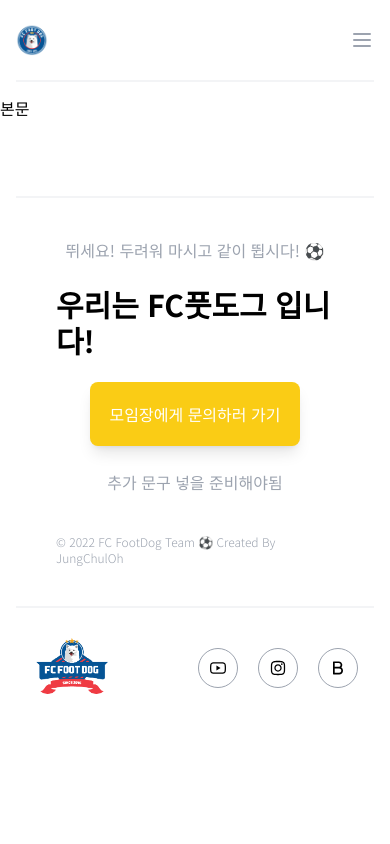
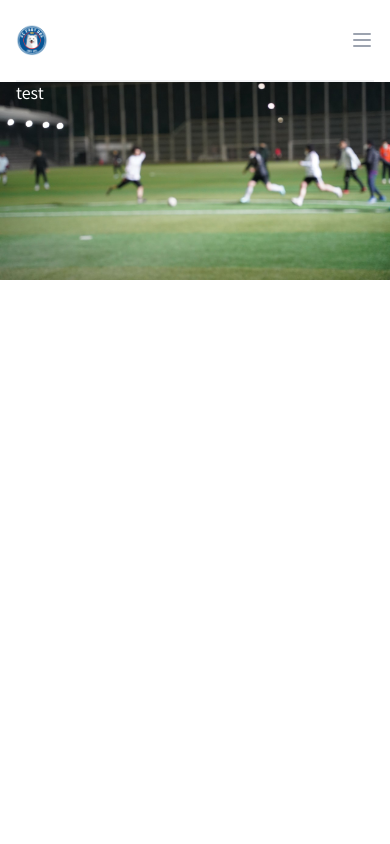
Before and after one commit to jungChulOh/foot-dog-info, a React (Create React App) app: page / in a window 390 px wide. Shown: the top 844 px of the page. Built offline with nearby package versions, Linux system fonts and the light colour scheme.

Commit message:
maindoor 생성 footer 반응형 약간 추가함

```diff
--- a/src/components/FooterComponent.jsx
+++ b/src/components/FooterComponent.jsx
@@ -10,36 +10,38 @@ export default function FooterComponent() {
   return (
     <div className="relative bg-white">
       <div className="max-w-7xl mx-auto px-4 mb-14">
-        <div className="py-10 px-10 border-t-2 border-b-2 border-gray-100">
+        <div className="py-10 md:px-10 border-t-2 border-b-2 border-gray-100">
           <div className="flex flex-col justify-center items-center">
-            <p className="font-normal text-gray-400 mb-6">
+            <p className="font-normal text-sm md:text-base text-gray-400 mb-6">
               뛰세요! 두려워 마시고 같이 뜁시다! ⚽
             </p>
-            <p className="text-3xl font-bold mb-6">우리는 FC풋도그 입니다!</p>
+            <p className="text-xl md:text-3xl font-bold mb-6">
+              우리는 FC풋도그 입니다!
+            </p>
             <a
               href="https://open.kakao.com/o/s1q0dzne"
               target="_blank"
               rel="noreferrer"
-              className="transition ease-in-out p-5 bg-yellow-400 rounded-lg text-white mb-6 shadow-lg focus:ring-2 focus:ring-inset focus:ring-indigo-500 focus:scale-110 focus:-translate-y-2"
+              className="transition ease-in-out p-3 md:p-5 bg-yellow-400 rounded-lg text-white mb-6 shadow-lg focus:ring-2 focus:ring-inset focus:ring-indigo-500 focus:scale-110 focus:-translate-y-2"
             >
               모임장에게 문의하러 가기
             </a>
             <p className="font-light text-gray-400 mb-10">
               추가 문구 넣을 준비해야됨
             </p>
-            <p className="text-xs font-light text-gray-400">
+            <p className="text-[0.5rem] md:text-xs font-light text-gray-400">
               &copy; {new Date().getFullYear()} FC FootDog Team ⚽ Created By
               JungChulOh
             </p>
           </div>
         </div>
 
-        <div className="flex ustify-center items-center py-5 px-4">
-          <div className="basis-1/2">
+        <div className="flex justify-center items-center py-5 px-4">
+          <div className="basis-1/2 hidden md:block">
             <img src={normalEmblem} className="h-20 w-20" alt="Logo2" />
           </div>
-          <div className="basis-1/2">
-            <div className="flex justify-end items-center">
+          <div className="basis-0 md:basis-1/2">
+            <div className="flex justify-end md:justify-center items-center">
               <a
                 href="https://www.youtube.com/channel/UCwJHpMFBuEcoTxIDXMOMrhg"
                 target="_blank"
--- /dev/null
+++ b/src/components/MainDoorComponent.jsx
@@ -0,0 +1,15 @@
+import React from "react";
+import maindoorImg from "@/images/maindoor-background.jpg";
+
+export default function MainDoorComponent() {
+  return (
+    <div className="relative pt-20" style={{ height: "1000px" }}>
+      <div
+        className="max-w-7xl mx-auto px-4 mb-14 bg-no-repeat bg-cover bg-center bg-fixed min-h-[200px] md:min-h-[400px]"
+        style={{ backgroundImage: `url(${maindoorImg})` }}
+      >
+        <p className="text-white">test</p>
+      </div>
+    </div>
+  );
+}
--- a/src/views/MainView.jsx
+++ b/src/views/MainView.jsx
@@ -1,11 +1,13 @@
 import React from "react";
 import FooterComponent from "~/components/FooterComponent";
 import HeaderComponent from "~/components/HeaderComponent";
+import MainDoorComponent from "~/components/MainDoorComponent";
 
 export default function MainView() {
   return (
     <>
       <HeaderComponent />
+      <MainDoorComponent />
       <div className="mt-24" style={{ height: "100px" }}>
         본문
       </div>
```
Also changed, not shown: src/assets/images/maindoor-background.jpg (added).
